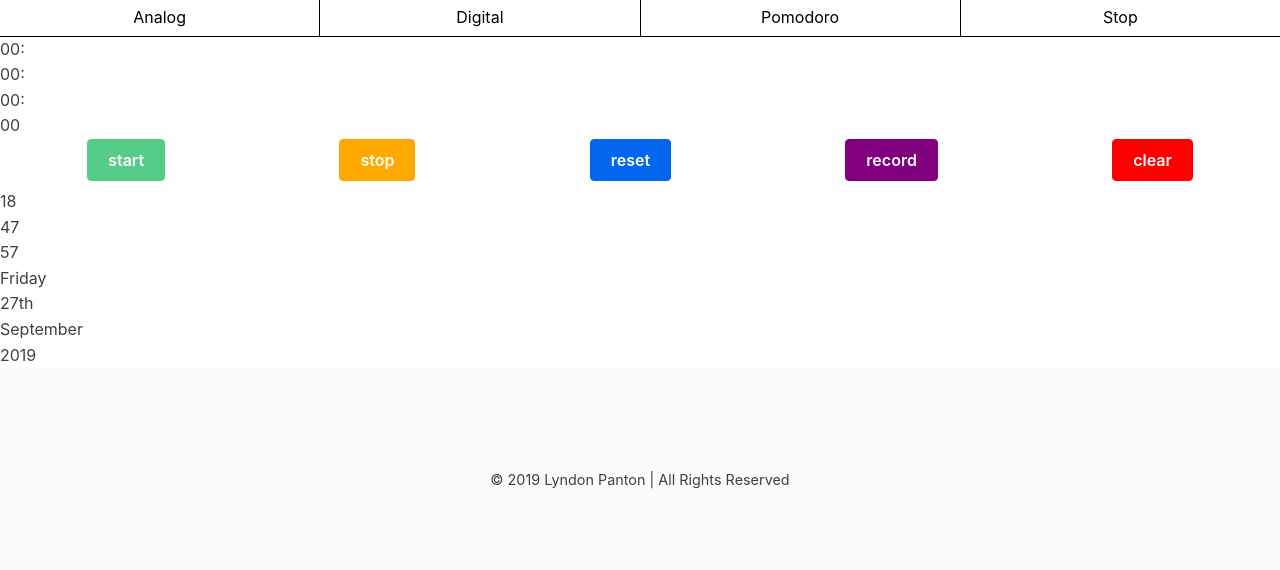
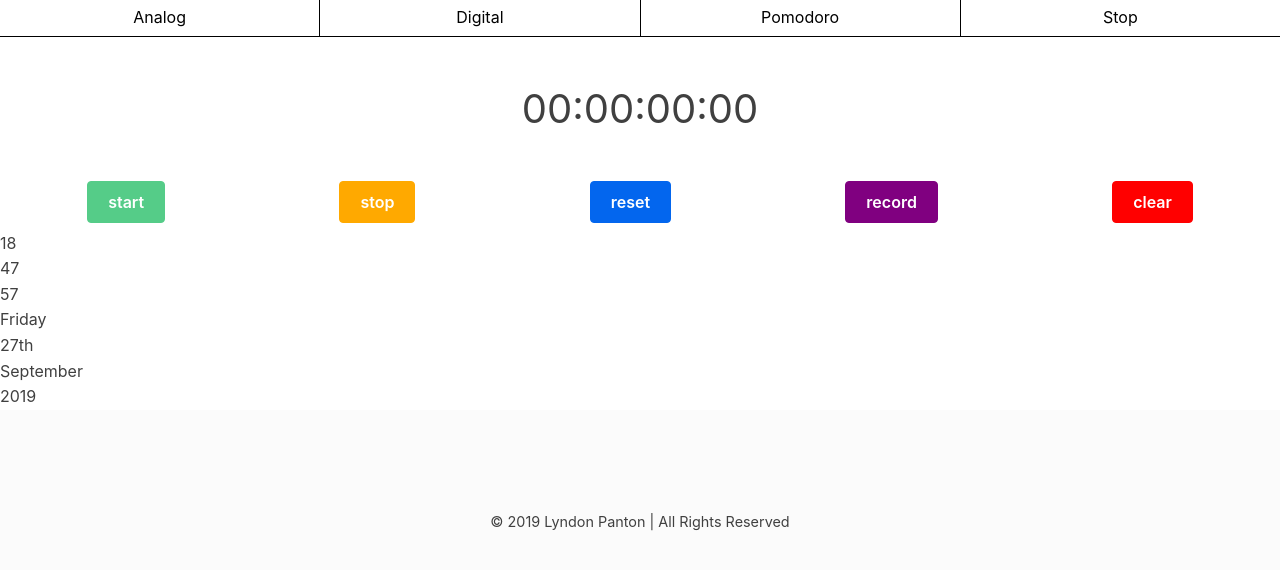
Before and after one commit to lyndonpanton/react-time, a React (Create React App) app: page / in a window 1280 px wide. Shown: the top 570 px of the page. Built offline with nearby package versions, Linux system fonts and the light colour scheme.

Commit message:
styled watch timer

```diff
--- a/src/App.css
+++ b/src/App.css
@@ -38,6 +38,14 @@ main .watch .records .record .remove {
   border-color: #008800;
   background-color: #008800; }
 
+main .watch .time {
+  display: flex;
+  flex-direction: row;
+  justify-content: center;
+  margin-top: 40px;
+  margin-bottom: 40px;
+  font-size: 2.5em; }
+
 footer {
   padding: 100px 0;
   text-align: center;
--- a/src/App.sass
+++ b/src/App.sass
@@ -48,6 +48,14 @@ main
 				.remove
 					border-color: #008800
 					background-color: #008800
+		.time
+			display: flex
+			flex-direction: row
+			justify-content: center
+
+			margin-top: 40px
+			margin-bottom: 40px
+			font-size: 2.5em
 
 footer
 	padding: 100px 0
```
